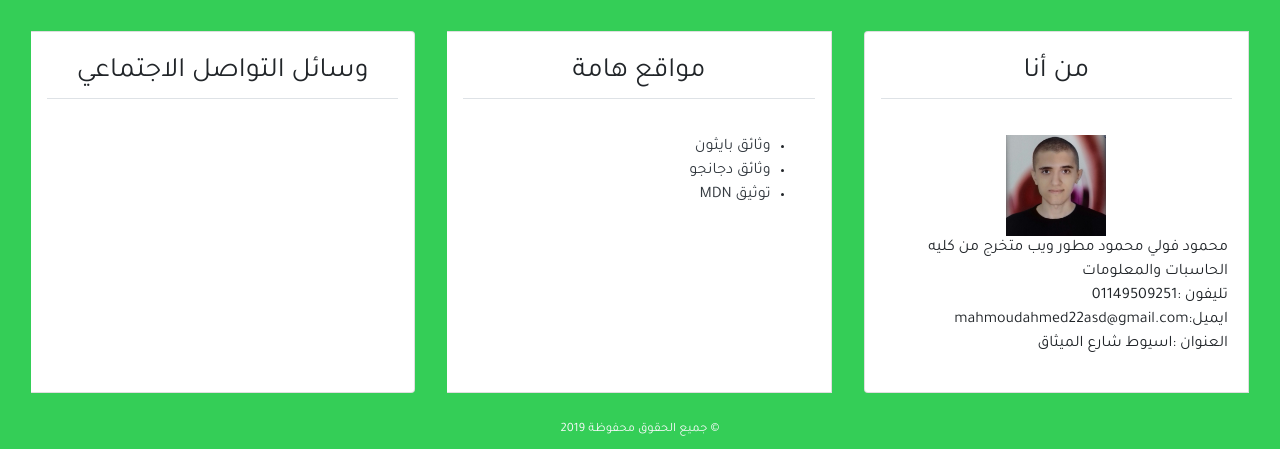
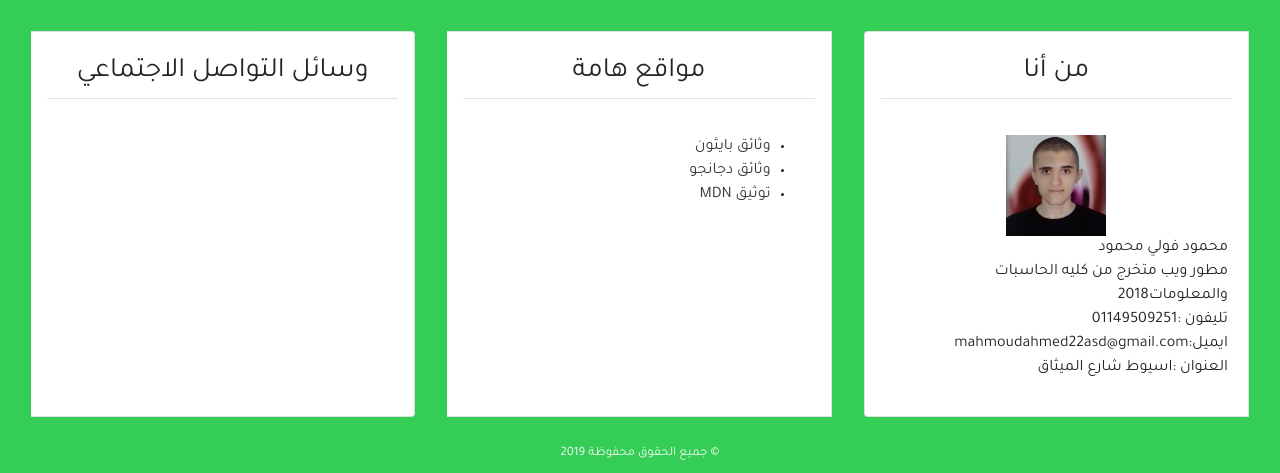
Before and after one commit to mahmoudahmed22/blog-advanced-2019-2, a Django app: page /about/ in a window 1280 px wide. Shown: the part 670-1143 px from the top of the page. Before the commit the page ends 1119 px from the top, so only its background shows below. Run offline with Django 3.2, Linux system fonts and the light colour scheme; data comes from the database, SQL or seed files in the repository; some libraries are stand-ins or nearby versions.

Commit message:
Initial commit

```diff
--- a/blog/templates/blog/base.html
+++ b/blog/templates/blog/base.html
@@ -113,7 +113,9 @@
 
                                 <p>
 
-                                    محمود فولي محمود مطور ويب متخرج من كليه الحاسبات والمعلومات
+                                    محمود فولي محمود
+                                     </br>
+                                    مطور ويب متخرج من كليه الحاسبات والمعلومات2018
                                 </br>
                                     تليفون :01149509251
                                     </br>
```
